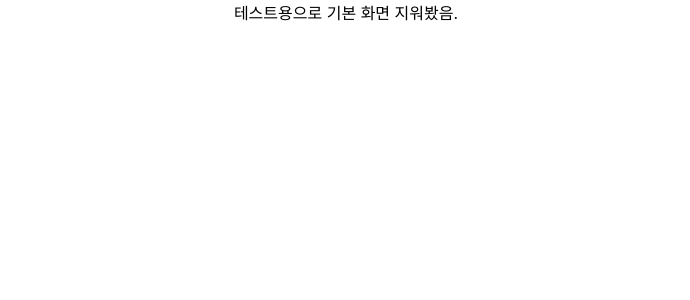
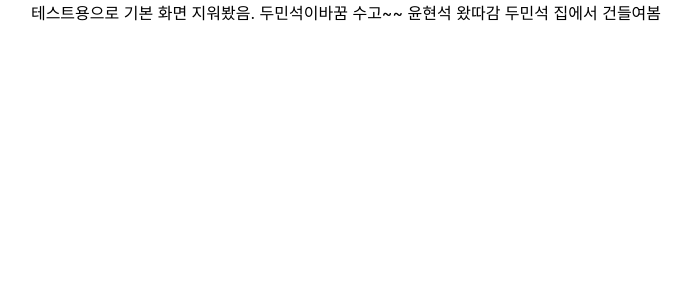
Before and after one commit to RunSBS/lol-capstone-Spring, a React (Create React App) app: page / in a window 1280 px wide. Shown: the top 300 px of the page, without its empty margins (294-984 px from the left). Built offline with nearby package versions, Linux system fonts and the light colour scheme.

Commit message:
Squashed 'front/' changes from 9a43e04..63375bf
63375bf 어 형이야
b2079a1 현석이가 바꿈 수고해라
af36949 두민석이 바꾸고간다 수고해라~

git-subtree-dir: front
git-subtree-split: 63375bfc3b408e33bd9dfbb0a25b9f9c37b4749a

```diff
--- a/src/App.js
+++ b/src/App.js
@@ -5,6 +5,9 @@ function App() {
   return (
     <div className="App">
       테스트용으로 기본 화면 지워봤음.
+      두민석이바꿈 수고~~ 윤현석 왔따감
+      두민석 집에서 건들여봄
+
     </div>
   );
 }
```
